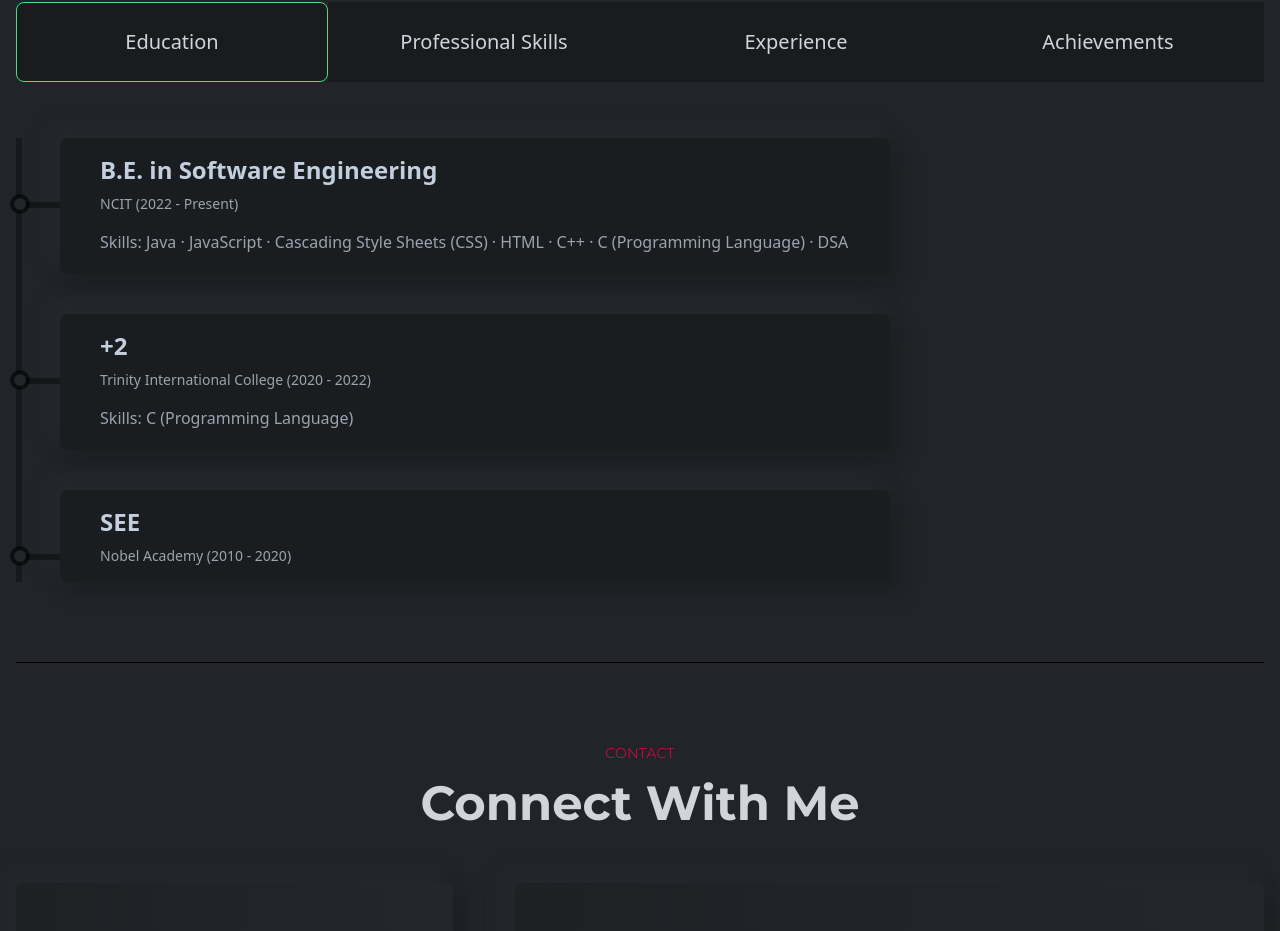
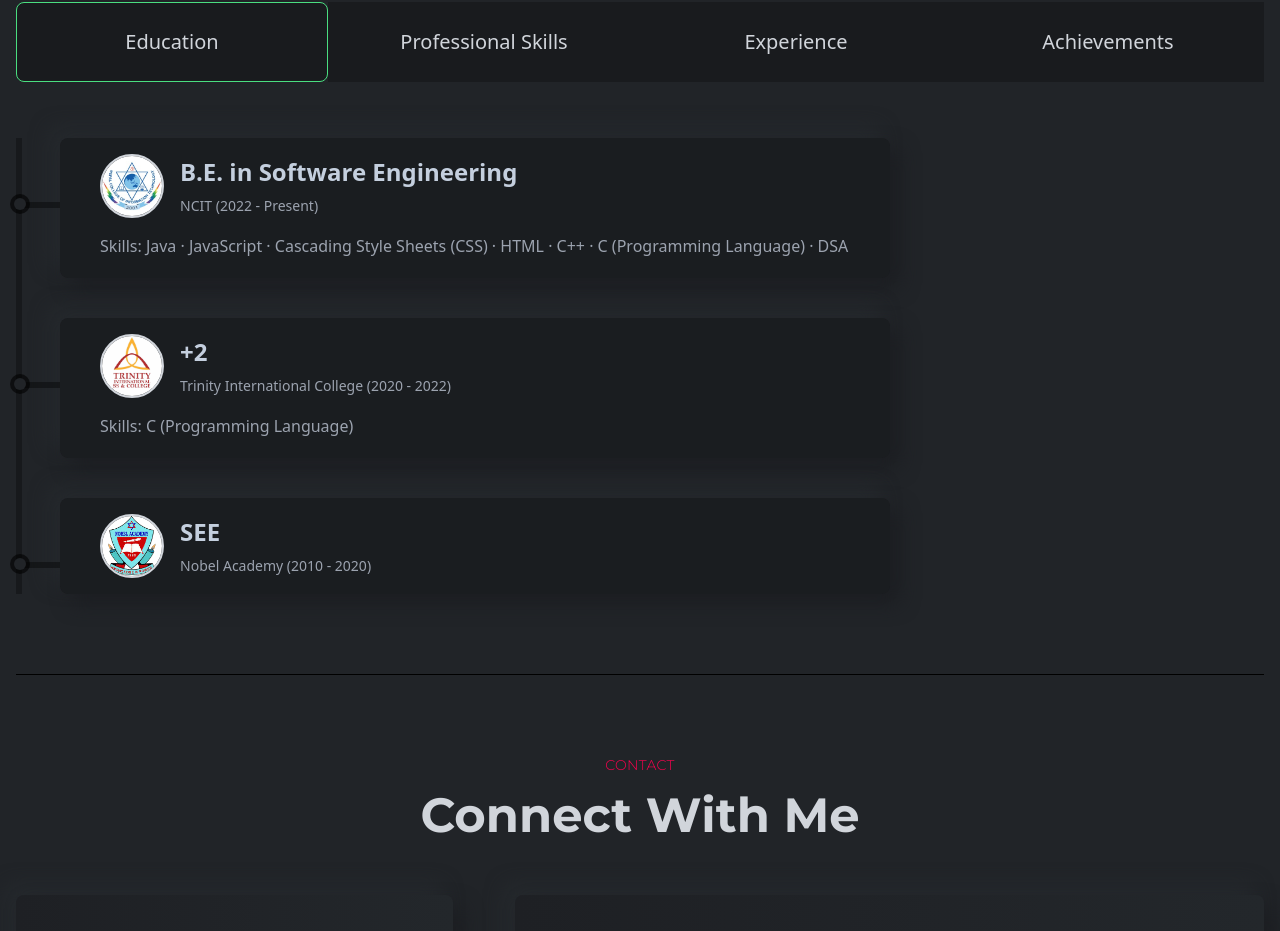
Before and after one commit to rasadregmi/portfolio-client, a React (Create React App) app: page / in a window 1280 px wide. Shown: the part 3377-4308 px from the top of the page. Built offline with nearby package versions, Linux system fonts and the light colour scheme.

Commit message:
Education updated with logo

```diff
--- a/src/components/resume/Education.js
+++ b/src/components/resume/Education.js
@@ -1,6 +1,11 @@
 import React from "react";
 import { motion } from "framer-motion";
 import ResumeCard from "./ResumeCard";
+
+// Import the logo images
+import ncitLogo from "../../assets/images/education/ncitcollege_logo.jpeg";
+import trinityLogo from "../../assets/images/education/trinity_logo.jpg";
+import nobelLogo from "../../assets/images/education/nobel_logo.png";
 
 const Education = () => {
   return (
@@ -16,16 +21,19 @@ const Education = () => {
             title="B.E. in Software Engineering"
             subTitle="NCIT (2022 - Present)"
             des="Skills: Java · JavaScript · Cascading Style Sheets (CSS) · HTML · C++ · C (Programming Language) · DSA"
+            logo={ncitLogo}
           />
           <ResumeCard
             title="+2"
             subTitle="Trinity International College (2020 - 2022)"
             des="Skills: C (Programming Language)"
+            logo={trinityLogo}
           />
           <ResumeCard
             title="SEE"
             subTitle="Nobel Academy (2010 - 2020)"
             result="5.00/5"
+            logo={nobelLogo}
           />
         </div>
       </div>
```
